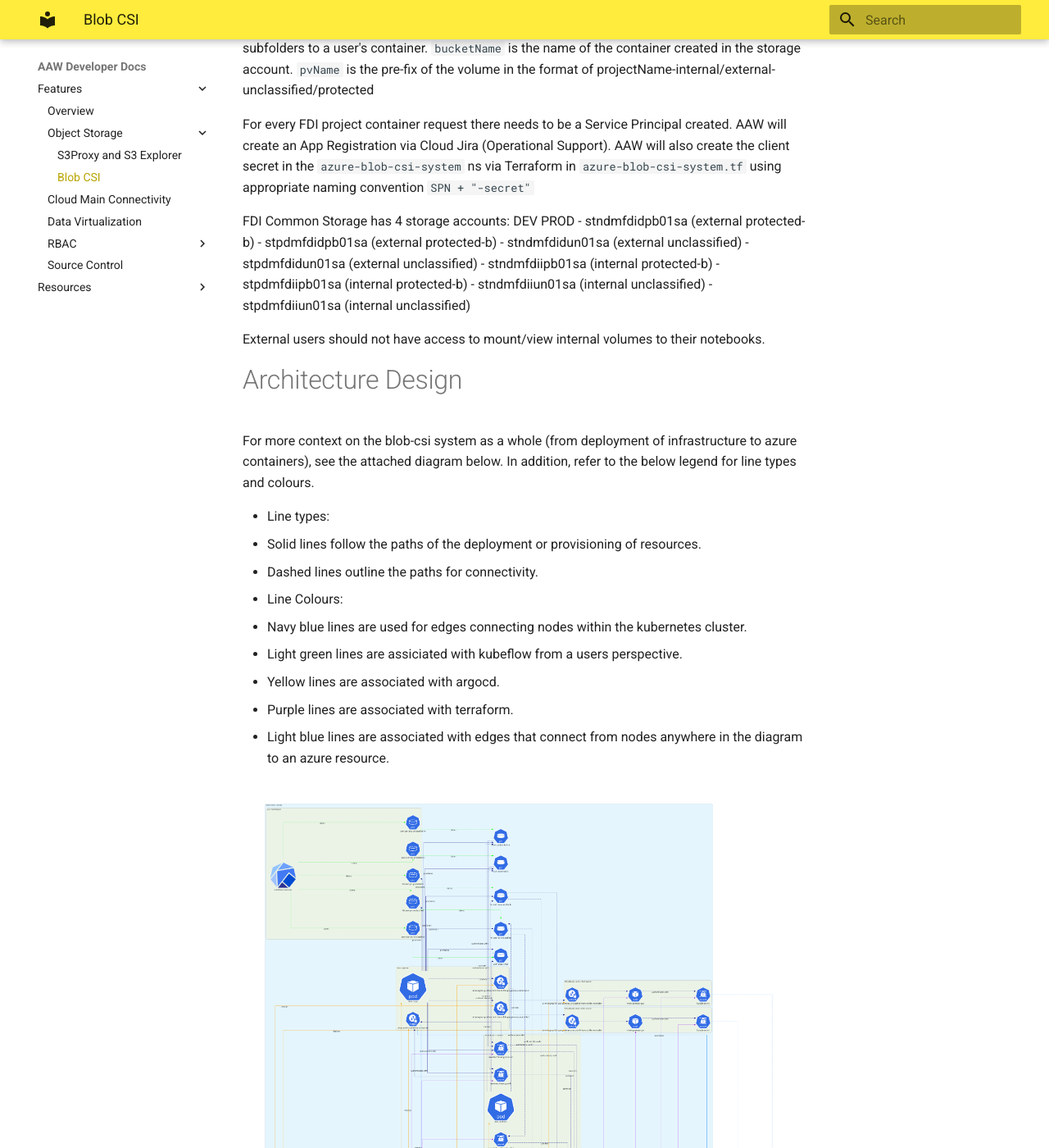
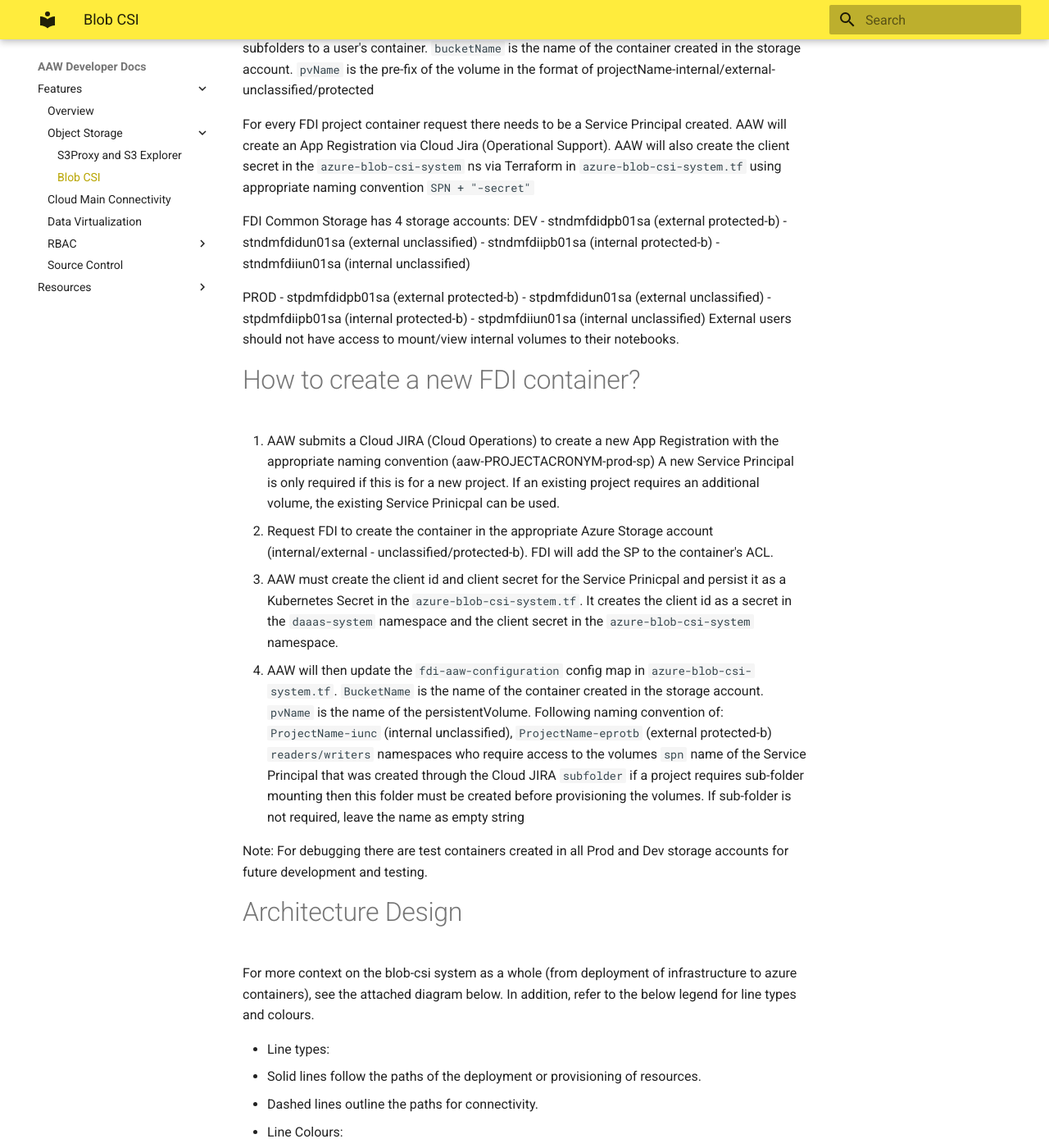
Before and after one commit to StatCan/aaw-developer-docs, an MkDocs documentation site: the page built from docs/features/object-storage/blobcsi.md, in a window 1280 px wide and 1400 px high, scrolled down 3001 px. Shown: the whole window at 82% size. Built offline with MkDocs 1.6.1 and Material for MkDocs 9.7.7, drawn with Linux system fonts in a browser that asks for light colours.

Commit message:
update: blob-csi docs

```diff
--- a/docs/features/object-storage/blobcsi.md
+++ b/docs/features/object-storage/blobcsi.md
@@ -96,14 +96,35 @@
 an App Registration via Cloud Jira (Operational Support). AAW will also create the client secret in the `azure-blob-csi-system` ns via Terraform in `azure-blob-csi-system.tf` using appropriate naming convention `SPN + "-secret"`
 
 FDI Common Storage has 4 storage accounts:
-DEV                                                                 PROD
-- stndmfdidpb01sa (external protected-b)                            - stpdmfdidpb01sa (external protected-b)
-- stndmfdidun01sa (external unclassified)                           - stpdmfdidun01sa (external unclassified)
-- stndmfdiipb01sa (internal protected-b)                            - stpdmfdiipb01sa (internal protected-b)
-- stndmfdiiun01sa (internal unclassified)                           - stpdmfdiiun01sa (internal unclassified)
+DEV
+- stndmfdidpb01sa (external protected-b)
+- stndmfdidun01sa (external unclassified)
+- stndmfdiipb01sa (internal protected-b)
+- stndmfdiiun01sa (internal unclassified)
 
+PROD
+- stpdmfdidpb01sa (external protected-b)
+- stpdmfdidun01sa (external unclassified)
+- stpdmfdiipb01sa (internal protected-b)
+- stpdmfdiiun01sa (internal unclassified)
 External users should not have access to mount/view internal volumes to their notebooks.
 
+# How to create a new FDI container?
+
+1. AAW submits a Cloud JIRA (Cloud Operations) to create a new App Registration with the appropriate naming convention (aaw-PROJECTACRONYM-prod-sp)
+A new Service Principal is only required if this is for a new project. If an existing project requires an additional volume, the existing Service Prinicpal
+can be used.
+2. Request FDI to create the container in the appropriate Azure Storage account (internal/external - unclassified/protected-b). FDI will add the SP to the container's
+ACL.
+3. AAW must create the client id and client secret for the Service Prinicpal and persist it as a Kubernetes Secret in the `azure-blob-csi-system.tf`. It creates the client id as a secret in the `daaas-system` namespace and the client secret in the `azure-blob-csi-system` namespace.
+4. AAW will then update the `fdi-aaw-configuration` config map in `azure-blob-csi-system.tf`.
+`BucketName` is the name of the container created in the storage account.
+`pvName` is the name of the persistentVolume. Following naming convention of: `ProjectName-iunc` (internal unclassified), `ProjectName-eprotb` (external protected-b)
+`readers/writers` namespaces who require access to the volumes
+`spn` name of the Service Principal that was created through the Cloud JIRA
+`subfolder` if a project requires sub-folder mounting then this folder must be created before provisioning the volumes. If sub-folder is not required, leave the name as empty string
+
+Note: For debugging there are test containers created in all Prod and Dev storage accounts for future development and testing.
 # Architecture Design
 
 For more context on the blob-csi system as a whole (from deployment of infrastructure to azure containers), see the attached diagram below.
```
